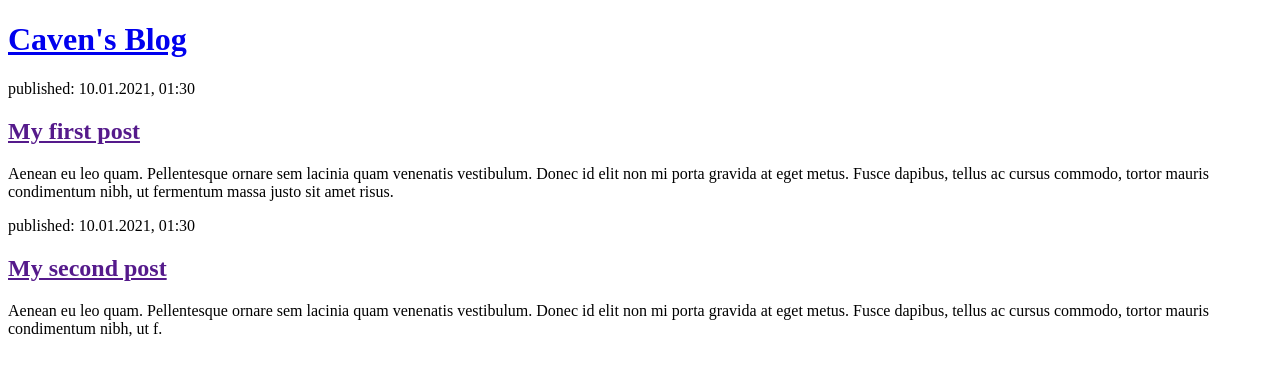
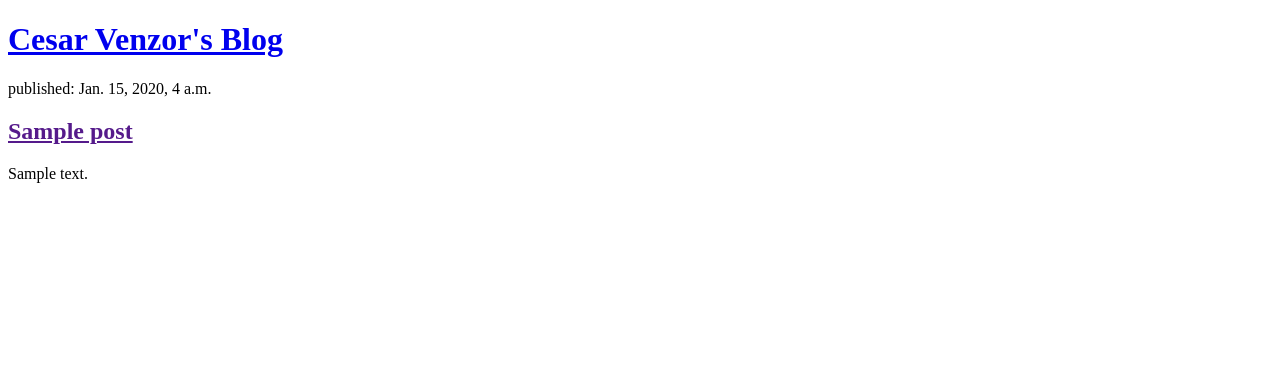
Before and after one commit to Kaesarx10/DjangoBlog, a Django app: page / in a window 1280 px wide. Shown: the top 376 px of the page. Run offline with Django 3.2, Linux system fonts and the light colour scheme; tables that the repository leaves empty hold one stand-in row (values such as "Sample post").

Commit message:
Modified templates to display posts from database.

```diff
--- a/blog/templates/blog/post_list.html
+++ b/blog/templates/blog/post_list.html
@@ -5,19 +5,15 @@
     </head>
     <body>
         <header>
-            <h1><a href="/">Caven's Blog</a></h1>
+            <h1><a href="/">Cesar Venzor's Blog</a></h1>
         </header>
 
-        <article>
-            <time>published: 10.01.2021, 01:30</time>
-            <h2><a href="">My first post</a></h2>
-            <p>Aenean eu leo quam. Pellentesque ornare sem lacinia quam venenatis vestibulum. Donec id elit non mi porta gravida at eget metus. Fusce dapibus, tellus ac cursus commodo, tortor mauris condimentum nibh, ut fermentum massa justo sit amet risus.</p>
-        </article>
-
-        <article>
-            <time>published: 10.01.2021, 01:30</time>
-            <h2><a href="">My second post</a></h2>
-            <p>Aenean eu leo quam. Pellentesque ornare sem lacinia quam venenatis vestibulum. Donec id elit non mi porta gravida at eget metus. Fusce dapibus, tellus ac cursus commodo, tortor mauris condimentum nibh, ut f.</p>
-        </article>
+        {% for post in posts %}
+          <article>
+            <time>published: {{ post.published_date }}</time>
+            <h2><a href="">{{ post.title }}</a></h2>
+            <p>{{ post.text|linebreaksbr }}</p>
+          </article>
+        {% endfor %}
     </body>
 </html>
--- a/blog/views.py
+++ b/blog/views.py
@@ -1,3 +1,7 @@
 from django.shortcuts import render
+from django.utils import timezone
+from .models import Post
+
 def post_list(request):
-    return render(request, 'blog/post_list.html',{})
+    posts = Post.objects.filter(published_date__lte=timezone.now()).order_by('published_date')
+    return render(request, 'blog/post_list.html',{'posts': posts})
```
